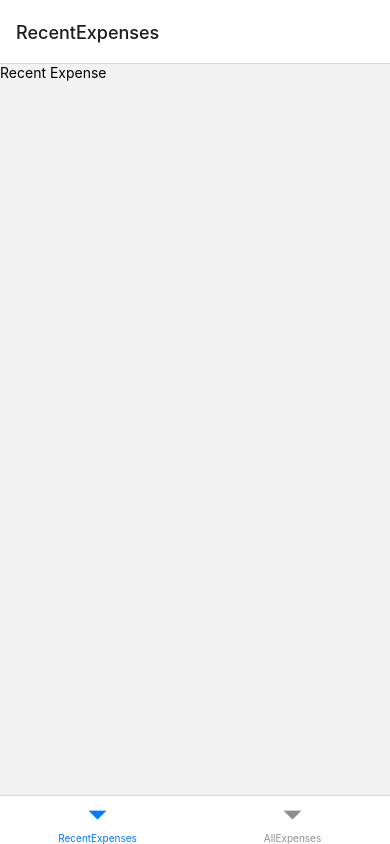
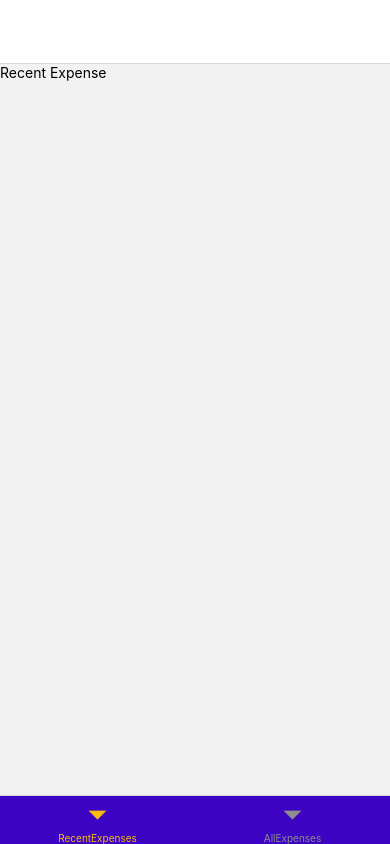
Before and after one commit to samlee088/rn-expense-tracker, a React Native app: screen / in a window 390 px wide. Built offline with nearby package versions, Linux system fonts and the light colour scheme.

Commit message:
styling of bottomTabBar

```diff
--- a/App.js
+++ b/App.js
@@ -2,6 +2,7 @@ import { createBottomTabNavigator } from '@react-navigation/bottom-tabs';
 import { NavigationContainer } from '@react-navigation/native';
 import { StatusBar } from 'expo-status-bar';
 import { createNativeStackNavigator } from '@react-navigation/native-stack';
+import {GlobalStyles} from './constants/styles';
 
 import ManageExpense from './screens/ManageExpense';
 import RecentExpenses from './screens/RecentExpenses';
@@ -13,7 +14,10 @@ const BottomTabs = createBottomTabNavigator();
 function ExpensesOverview() {
   return (
     <BottomTabs.Navigator screenOptions={{
-
+      headerStyle: { background: GlobalStyles.colors.primary500 } ,
+      headerTintColor: 'white',
+      tabBarStyle: { backgroundColor: GlobalStyles.colors.primary500 },
+      tabBarActiveTintColor: GlobalStyles.colors.accent500,
     }}>
       <BottomTabs.Screen name='RecentExpenses' component={RecentExpenses}/>
       <BottomTabs.Screen name='AllExpenses' component={AllExpenses} />
```
